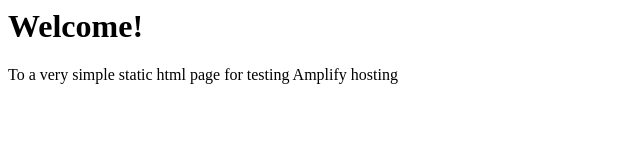
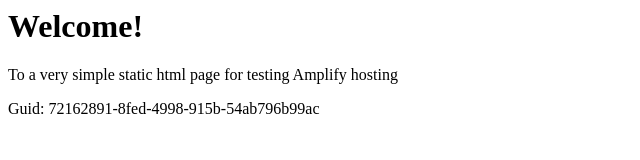
Before and after one commit to aws-aemilia-dub/Github-PR-Commit-Integration-Test-DoNotTouch-GitHubAutoBuildCanaryTest-v1-preprod-eu-west-1, a website: page src/index.html in a window 1280 px wide. Shown: the whole page, without its empty margins (0-640 px from the left). Drawn offline with Linux system fonts and the light colour scheme.

Commit message:
commit from integ tests

```diff
--- a/src/index.html
+++ b/src/index.html
@@ -1,3 +1,5 @@
+
+
 <html lang="en">
 
 <head>
@@ -10,6 +12,6 @@
 <body>
     <h1>Welcome!</h1>
     <p>To a very simple static html page for testing Amplify hosting</p>
-</body>
+    <p>Guid: 72162891-8fed-4998-915b-54ab796b99ac</p></body>
 
 </html>
```
